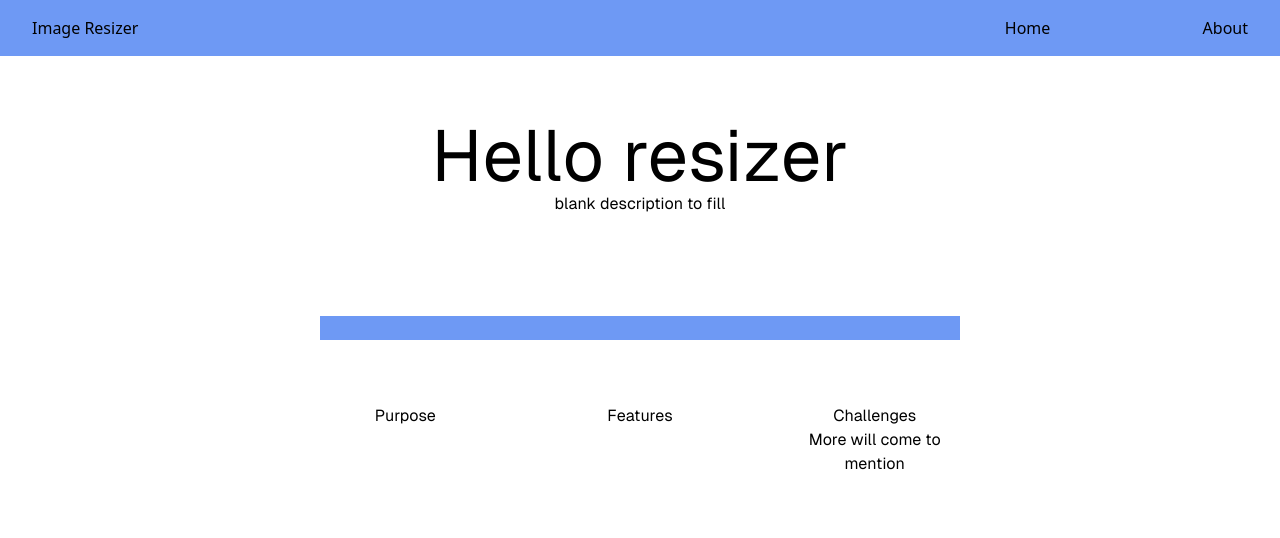
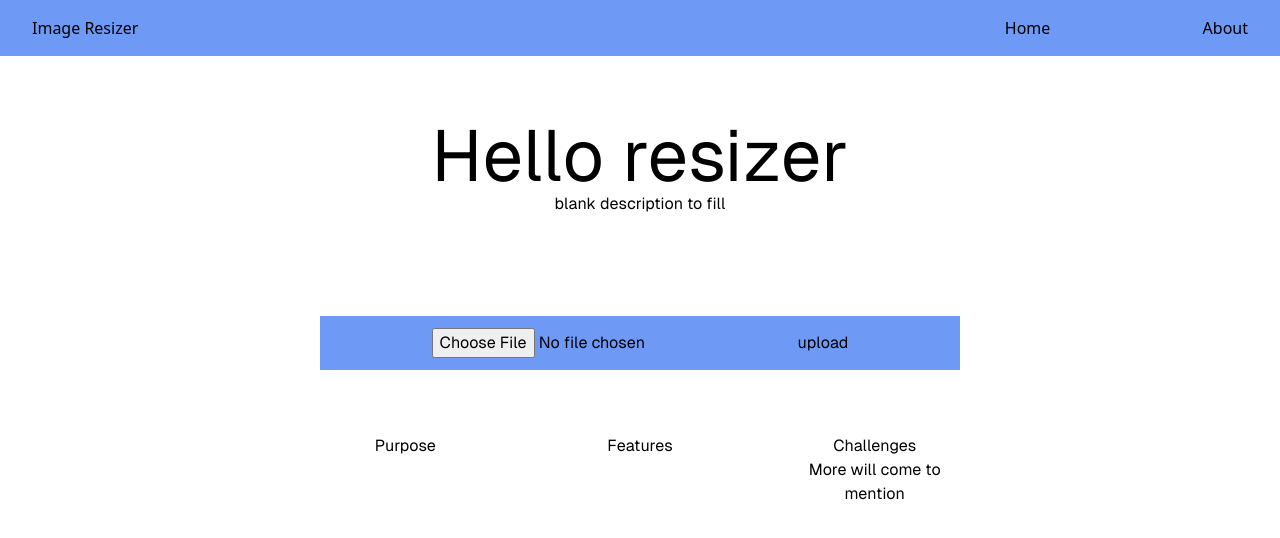
Before and after one commit to jihyeonjeong11/image-resizer, a Next.js app: page / in a window 1280 px wide. Shown: the top 538 px of the page. Built offline with nearby package versions, Linux system fonts and the light colour scheme.

Commit message:
git conflicts resolved

```diff
--- a/app/components/main/uploadSection/upload-form.tsx
+++ b/app/components/main/uploadSection/upload-form.tsx
@@ -1,8 +1,40 @@
 import React from "react";
-import Form from "next/form";
+import { promises as fs } from "fs";
 
 const UploadForm = () => {
-  return <div className="bg-primary p-3"></div>;
+  async function action(formData: FormData) {
+    "use server";
+    console.log("eiei");
+    try {
+      console.log("eror");
+      const file = formData.get("file") as File;
+      if (!file || file.size === 0) {
+        console.log("return?");
+        return { error: "No file uploaded" };
+      }
+
+      console.log("111");
+
+      const data = await file.arrayBuffer();
+
+      await fs.mkdir(`${process.cwd()}/tmp`, { recursive: true });
+      await fs.writeFile(
+        `${process.cwd()}/tmp/${file.name}`,
+        Buffer.from(data)
+      );
+      console.log("File saved successfully!");
+    } catch (error) {
+      console.error("Error saving file:", error);
+    }
+  }
+  return (
+    <div className="bg-primary p-3">
+      <form action={action}>
+        <input name="file" type="file"></input>
+        <button>upload</button>
+      </form>
+    </div>
+  );
 };
 
 export default UploadForm;
```
Also changed, not shown: .eslintrc.json.
